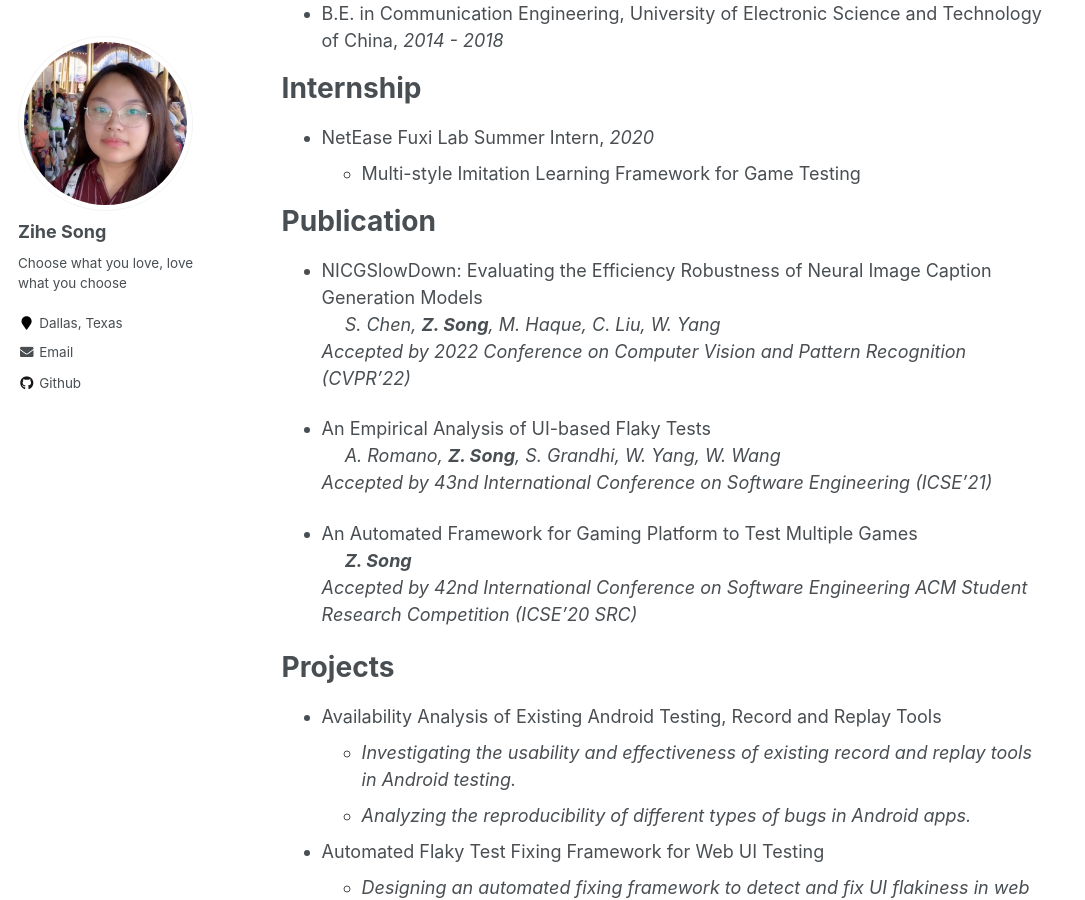
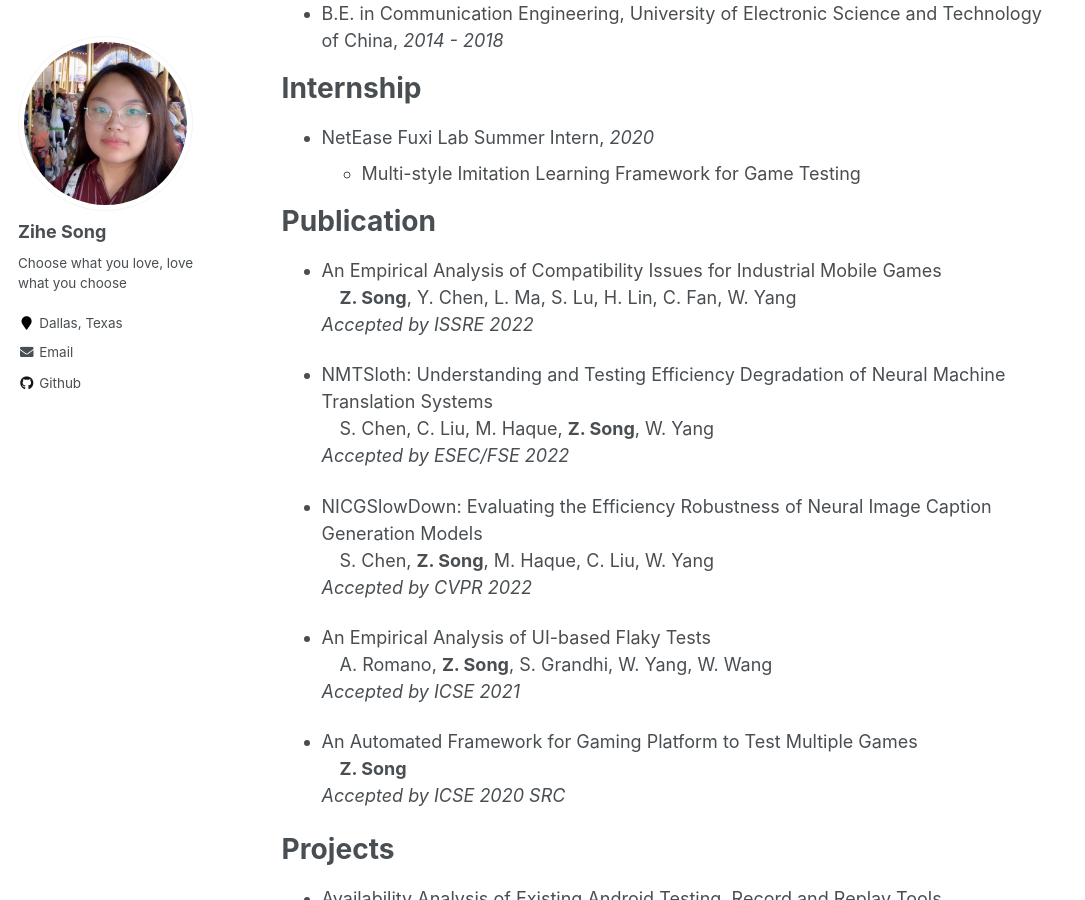
Before and after one commit to zihesong/zihesong.github.io, a Jekyll site: the page built from _pages/about.md, in a window 1280 px wide and 900 px high, scrolled down 415 px. Shown: the whole window, without its empty margins (0-1085 px from the left). Built offline with Jekyll 4.4.1, drawn with Linux system fonts in a browser that asks for light colours.

Commit message:
Update about.md

```diff
--- a/_pages/about.md
+++ b/_pages/about.md
@@ -27,17 +27,25 @@ Internship
 
 Publication
 ======
+* An Empirical Analysis of Compatibility Issues for Industrial Mobile Games <br>
+&ensp;&ensp;__Z. Song__, Y. Chen, L. Ma, S. Lu, H. Lin, C. Fan, W. Yang <br>
+  _Accepted by ISSRE 2022_
+
+* NMTSloth: Understanding and Testing Efficiency Degradation of Neural Machine Translation Systems <br>
+&ensp;&ensp;S. Chen, C. Liu, M. Haque, __Z. Song__, W. Yang <br>
+  _Accepted by ESEC/FSE 2022_
+
 * NICGSlowDown: Evaluating the Efficiency Robustness of Neural Image Caption Generation Models <br>
-&ensp;&ensp; *S. Chen, __Z. Song__, M. Haque, C. Liu, W. Yang* <br>
-_Accepted by 2022 Conference on Computer Vision and Pattern Recognition (CVPR'22)_
+&ensp;&ensp;S. Chen, __Z. Song__, M. Haque, C. Liu, W. Yang <br>
+  _Accepted by CVPR 2022_
 
 * An Empirical Analysis of UI-based Flaky Tests <br>
-&ensp;&ensp; *A. Romano, __Z. Song__, S. Grandhi, W. Yang, W. Wang* <br>
-_Accepted by 43nd International Conference on Software Engineering (ICSE'21)_
+&ensp;&ensp;A. Romano, __Z. Song__, S. Grandhi, W. Yang, W. Wang <br>
+  _Accepted by ICSE 2021_
 
 * An Automated Framework for Gaming Platform to Test Multiple Games <br>
-&ensp;&ensp; *__Z. Song__* <br>
-_Accepted by 42nd International Conference on Software Engineering ACM Student Research Competition (ICSE'20 SRC)_
+&ensp;&ensp;__Z. Song__ <br>
+  _Accepted by ICSE 2020 SRC_
 
 
 Projects
```
